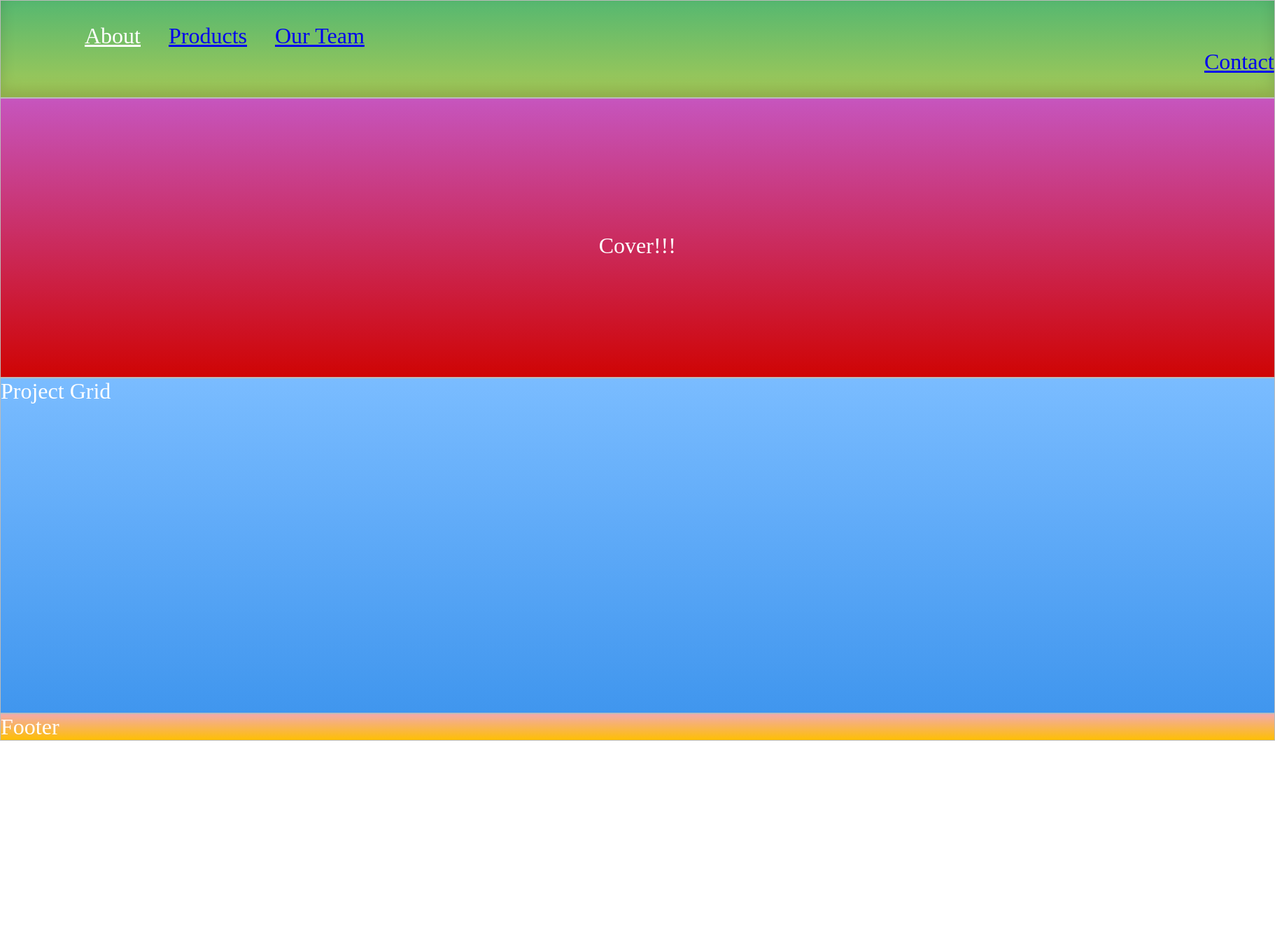
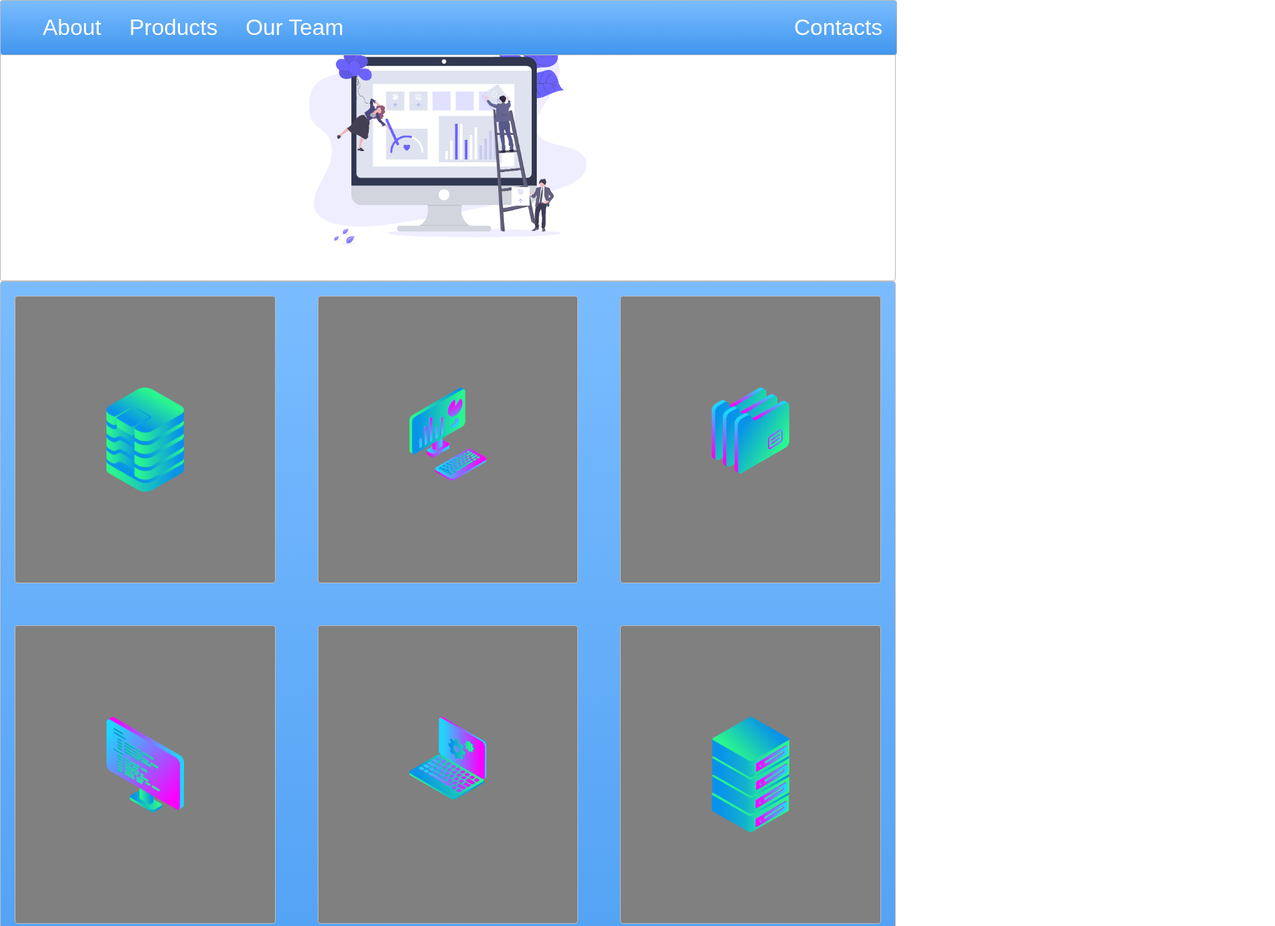
Before and after one commit to ShakirChaya0/Courses, a plain HTML site: page AndrewUdemy/03.CSS Grid/1.1index.html in a window 1280 px wide. Shown: the top 1324 px of the page at 70% size, 1822 px wide, since content can reach past the window. Before the commit the page ends 1059 px from the top, so only its background shows below. Drawn offline with Linux system fonts and the light colour scheme.

Commit message:
v1.5 - 02/02/23

```diff
--- a/AndrewUdemy/03.CSS Grid/1.1index.html
+++ b/AndrewUdemy/03.CSS Grid/1.1index.html
@@ -3,19 +3,27 @@
     <link rel="stylesheet" type="text/css" href="./1.1style.css">
   </head>
   <body>
-    <div class="container">
-        <nav class="zone green">
+
+        <nav class="zone blue sticky">
             <ul class="main-nav">
-                <a class="a" href="a">About</a>
-                <a class="b" href="b">Products</a>
-                <a class="c" href="c">Our Team</a>
-                <a class="d" href="d">Contact</a>
+                <li><a href="a">About</a></li>
+                <li><a href="a">Products</a></li>
+                <li><a href="a">Our Team</a></li>
+                <li class="push"><a href="a">Contacts</a></li>
             </ul>
+        </nav>
+        <div class="container zone"><img class="cover" src="../00.Assests/undraw.png"></div>
+            <div class="zone blue grid-wrapper">
+                <div class="box zone"><img src="../00.Assests/data_storage_2_2.png"></div>
+                <div class="box zone"><img src="../00.Assests/desktop_analytics_2.png"></div>
+                <div class="box zone"><img src="../00.Assests/files_2.png"></div>
+                <div class="box zone"><img src="../00.Assests/monitor_coding_2.png"></div>
+                <div class="box zone"><img src="../00.Assests/monitor_settings_2.png"></div>
+                <div class="box zone"><img src="../00.Assests/server_2_2.png"></div>
+                <div class="box zone"><img src="../00.Assests/server_3.png"></div>
+                <div class="box zone"><img src="../00.Assests/server_safe_2.png"></div>
 
-        </nav>
-        <div class="zone red">Cover!!!</div>
-        <div class="zone blue">Project Grid</div>
-        <div class="zone yellow">Footer</div>
-    </div>
+            </div>
+        <footer class="zone yellow">Footer</footer>
 
   </body></html>
--- a/AndrewUdemy/03.CSS Grid/1.1style.css
+++ b/AndrewUdemy/03.CSS Grid/1.1style.css
@@ -1,48 +1,72 @@
-* {
-    box-sizing: border-box;
-  }
-  .main-nav {
-    color: #FFF;
-  }
-.a {
-    margin-left: 5rem;
-    color: #FFF;
+body {
+    margin: auto 0;
+    font-family: Arial, Helvetica, sans-serif
 }
-.b {
-    margin-left: 2rem;
+
+.flex {
+    display: flex;
 }
-.c {
-    margin-left: 2rem;
+.push {
+    margin-left: auto;
 }
-.d {
-    margin-left: 105rem;
-}
-body {
+.main-nav {
+    display: flex;
+    justify-content: space-between;
+    list-style: none;
+    font-size: 100%;
     margin: 0;
 }
+li {
+    padding: 20px;
+}
+a {
+    color: #FFF;
+    text-decoration: none;
+}
+.container {
+    display: flex;
+    align-items: center;
+    justify-content: center;
+    height: 50vh;
 
-.container {
+}
+.grid-wrapper {
     display: grid;
-    grid-template-columns: 1;
+    grid-gap: 20px;
+    grid-template-columns: repeat(auto-fill, minmax(350px, 1fr));
 }
+.box > img{
+    width: 100%;
+}
+.box {
+    background-color: gray;
+    padding: 130px;
+    margin: 20px; }
+footer {
+    text-align: center;
+    justify-content: center;
+}
+.cover {
+   width:  30rem;
+}
+.sticky {
+    position: fixed;
+    top: 0;
+    width: 100%;
+}
+.box:hover {
+    background-color:#FFF;
+    transform: rotate(7deg);
 
-.red {
-    height: 25rem;
- padding-top: 12rem;
-     text-align: center;
- }
-.blue {
-    height: 30rem;
-    display: flex;
 }
 .zone {
-    /* padding:30px 50px;
+   /* padding:30px 50px;
     margin:40px 60px; */
     cursor:pointer;
-    display:inline-block;
+    /*display:inline-block;*/
     color:#FFF;
     font-size:2em;
-    /* border-radius:4px; */
+    border-radius:4px;
     border:1px solid #bbb;
     transition: all 0.3s linear;
 }
```
